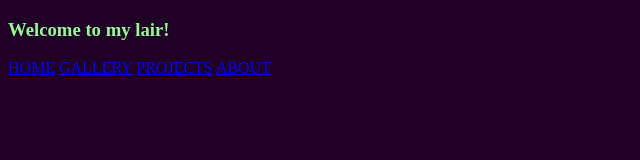
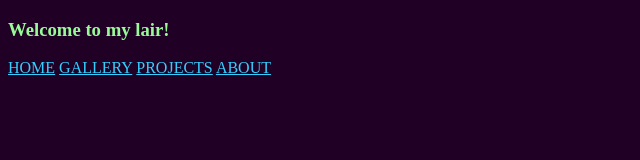
Before and after one commit to bluedragon8633/website-maybe, a plain HTML site: page index.html in a window 1280 px wide. Shown: the whole page, without its empty margins (0-640 px from the left). Drawn offline with Linux system fonts and the light colour scheme.

Commit message:
Update index.html

```diff
--- a/index.html
+++ b/index.html
@@ -17,6 +17,8 @@ p {
 
 .top-bar {
 	color:#301030;
+	a:link {color:#33d0ff;}
+	a:hover {color:##aad0ff;}
 }
 </style>
 </head>
```
